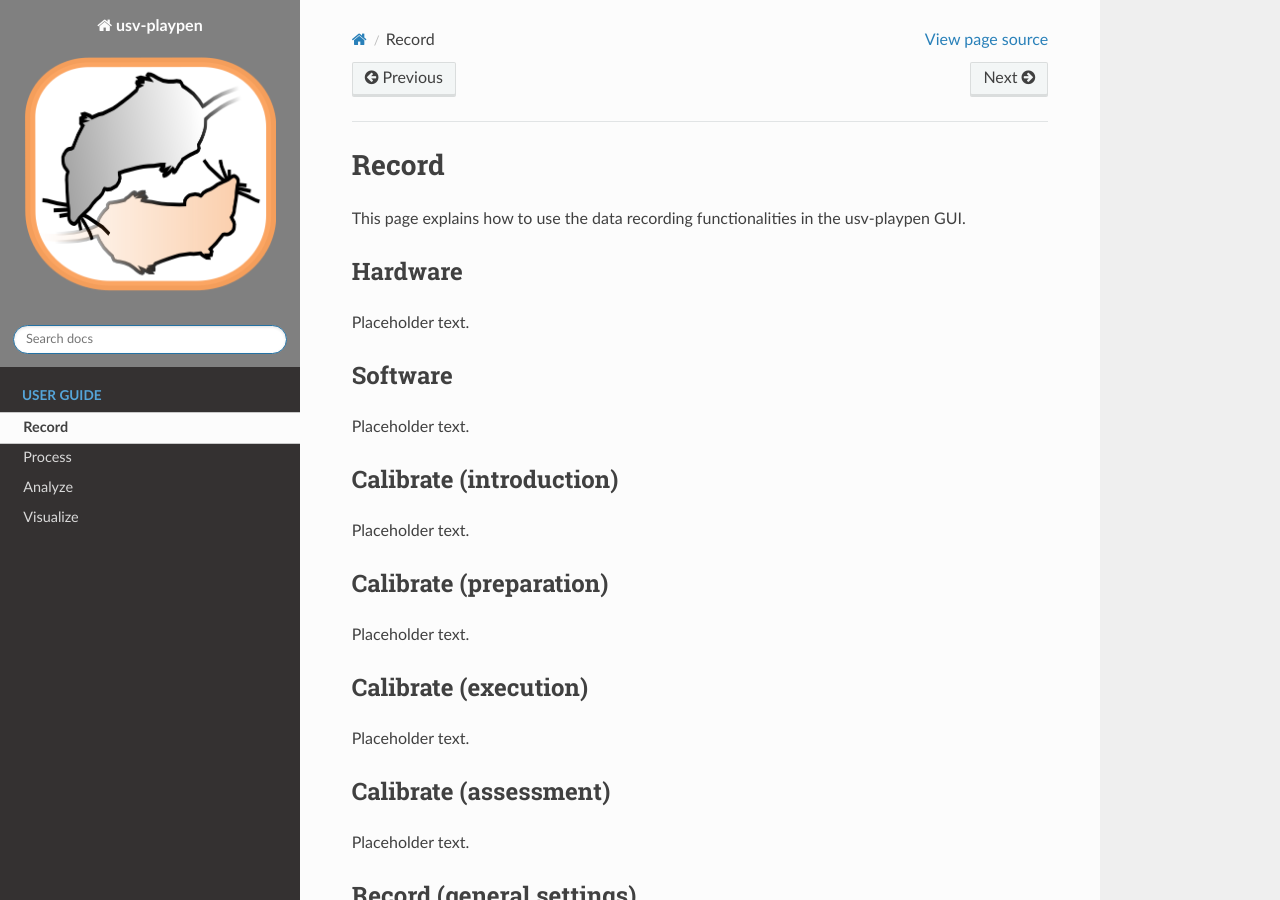
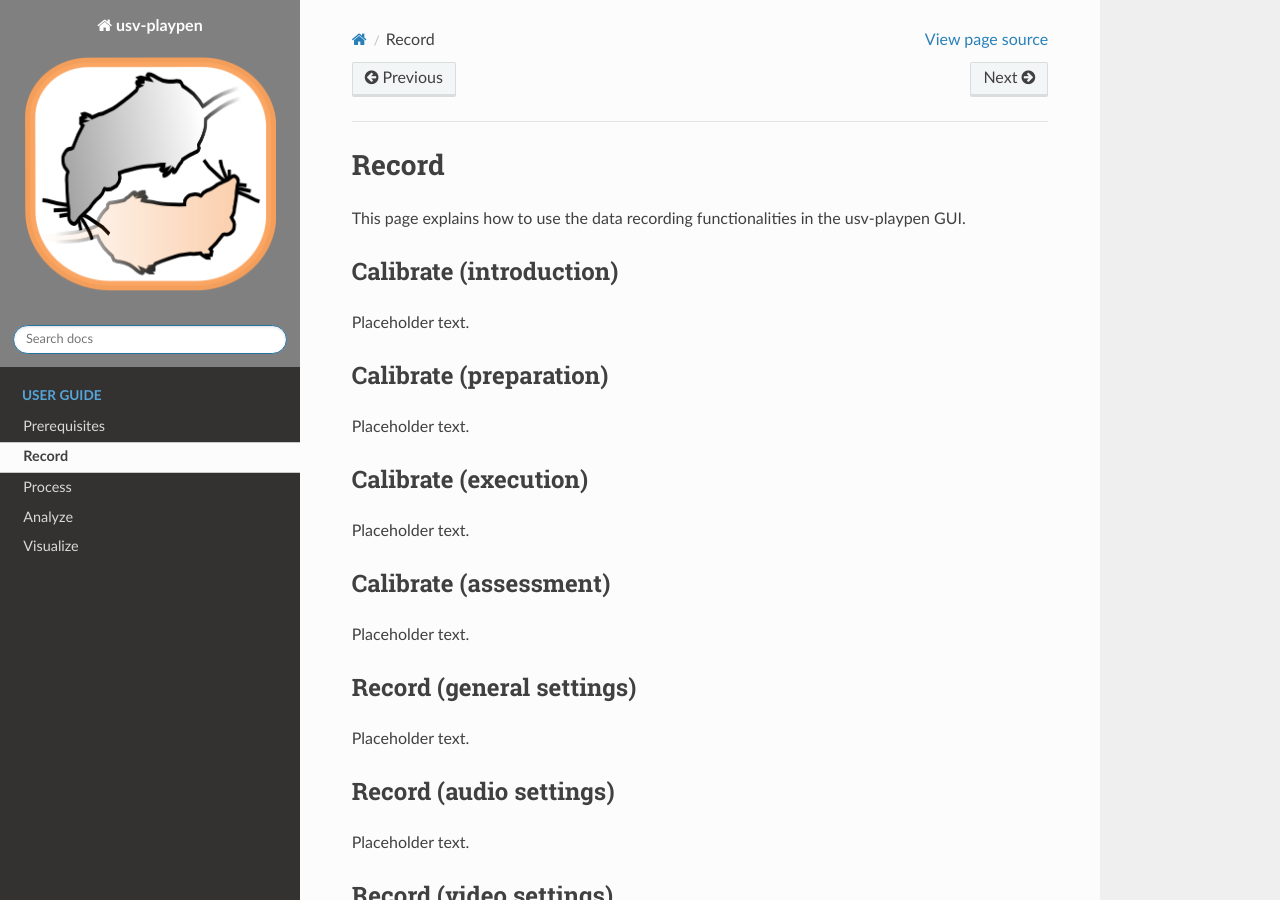
Before and after one commit to bartulem/usv-playpen, a Sphinx documentation site: the page built from docs/Record.rst, in a window 1280 px wide and 900 px high. Built offline with Sphinx 7.4.7 and the Read the Docs theme 3.1.0, drawn with Linux system fonts in a browser that asks for light colours; pages that are not in the unit, such as notebooks, are missing from menus; the version number is read from the project's files by our own code.

```diff
--- a/docs/Record.rst
+++ b/docs/Record.rst
@@ -3,14 +3,6 @@
 Record
 ======
 This page explains how to use the data recording functionalities in the usv-playpen GUI.
-
-Hardware
---------
-Placeholder text.
-
-Software
---------
-Placeholder text.
 
 Calibrate (introduction)
 ------------------------
--- a/docs/index.rst
+++ b/docs/index.rst
@@ -9,7 +9,7 @@
 Due to proprietary software design and limitations, recordings can only be performed on OS Windows.
 The data processing, analysis and visualization branches of the GUI are platform-independent.
 
-This manual is divided in four sections: Record, Process, Analyze, and Visualize. Each section is a
+This manual is divided in fice sections: *Prerequisites*, *Record*, *Process*, *Analyze*, and *Visualize*. Each section is a
 step-by-step guide to the respective functionalities of the GUI. As the GUI is developing gradually over
 time, the manual is also a work in progress. We have tried to design the GUI with the experimenter in
 mind, whether it is a technician, graduate student or postdoc, with little or no background experience
@@ -26,6 +26,7 @@
    :caption: User Guide
 
    README <README.md>
+   Prerequisites
    Record
    Process
    Analyze
```
Also changed, not shown: docs/Prerequisites.rst (added, +13 -0 lines).
